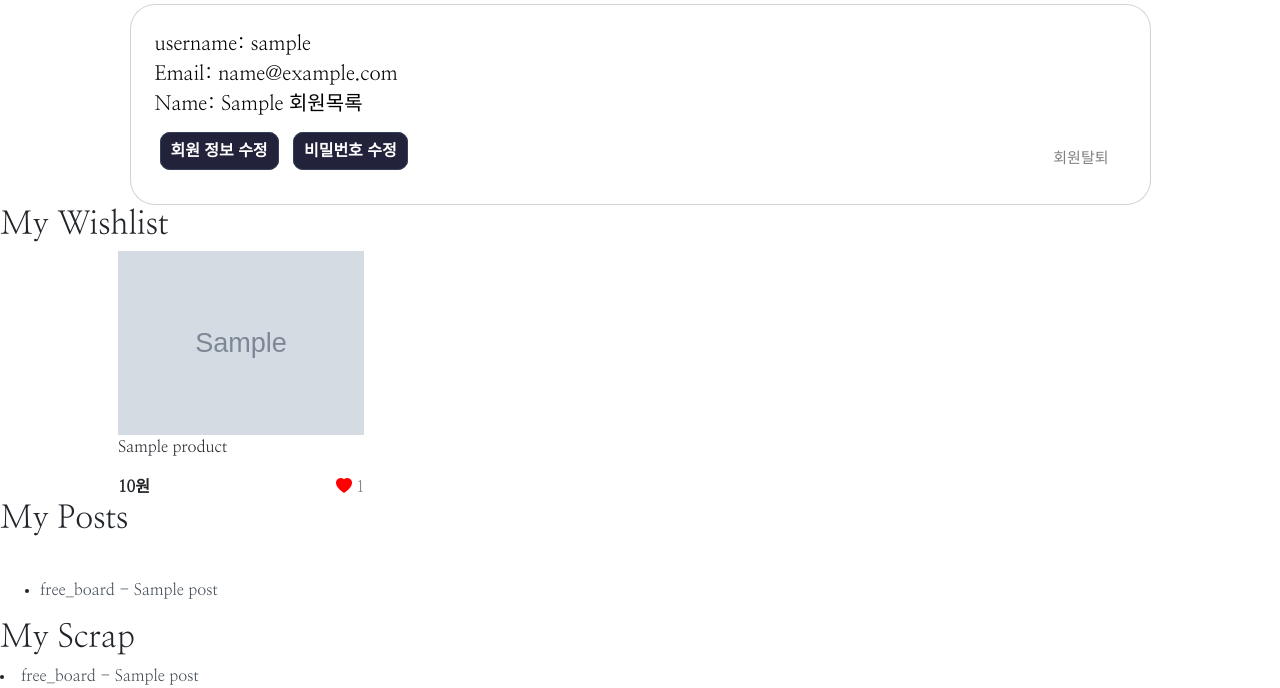
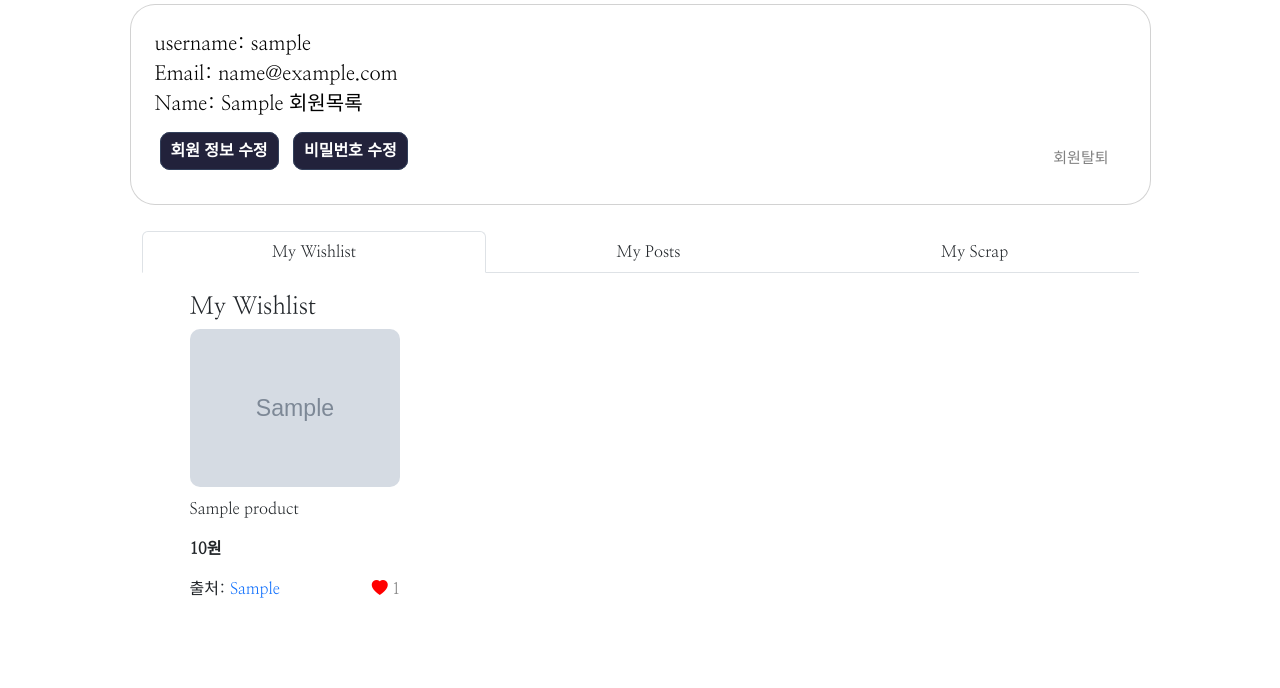
Before and after one commit to 2024-SoftwareProject/BE, a Django app: page /accounts/mypage/ in a window 1280 px wide. Shown: the part 196-884 px from the top of the page. After the commit the page ends 794 px from the top, so only its background shows below. Run offline with Django 5.2, Linux system fonts and the light colour scheme; a user stored in the database is signed in; tables that the repository leaves empty hold one stand-in row (values such as "Sample post"); grey boxes marked "Sample" are stand-in pictures; some libraries are stand-ins or nearby versions; some web fonts are replaced.

Commit message:
마이페이지 디자인

```diff
--- a/uPC_project/accounts_app/templates/accounts/mypage.html
+++ b/uPC_project/accounts_app/templates/accounts/mypage.html
@@ -38,25 +38,44 @@
   </div>
 </div>
 
-<h2>My Wishlist</h2>
+<div class="container h-100">
+  <div class="row d-flex justify-content-center align-items-center h-100">
+    <div class="col-lg0=-12 col-xl-11" style="margin-top: 10px;">
+      <div class="container">
+        <ul class="nav nav-tabs nav-fill" id="myTab" role="tablist">
+            <li class="nav-item" role="presentation">
+                <a class="nav-link active text-dark" id="tab1-tab" data-bs-toggle="tab" href="#tab1" role="tab" aria-controls="tab1" aria-selected="true">My Wishlist</a>
+            </li>
+            <li class="nav-item" role="presentation">
+                <a class="nav-link text-dark" id="tab2-tab" data-bs-toggle="tab" href="#tab2" role="tab" aria-controls="tab2" aria-selected="false">My Posts</a>
+            </li>
+            <li class="nav-item" role="presentation">
+                <a class="nav-link text-dark" id="tab3-tab" data-bs-toggle="tab" href="#tab3" role="tab" aria-controls="tab3" aria-selected="false">My Scrap</a>
+            </li>
+        </ul>
+        <div class="tab-content" id="myTabContent">
+            <div class="tab-pane fade show active" id="tab1" role="tabpanel" aria-labelledby="tab1-tab" style="margin-top: 20px;">
+              <div class="container px-5 mx-auto mt-20">
+                <h4>My Wishlist</h4>
+              </div>
+
                 {% if wishlist_products %}
-  <div class="container px-5 mx-auto mt-20" style="display: grid; grid-template-columns: repeat(4, 1fr); gap: 20px; ">
+                <div class="container px-5 mx-auto mt-20" style="display: grid; grid-template-columns: repeat(4, 1fr); gap: 20px; margin-bottom: 50px;">
                   {% for product in wishlist_products %}
                     <div>
-        <img src="{{ product.Pd_IMG }}" style="width: 100%; height: auto;" alt="Product Image">
-        <p>{{ product.Pd_Name }}</p>
+                      <img src="{{ product.Pd_IMG }}" style="width: 100%; height: auto; border-radius: 10px;" alt="Product Image">
+                      <p style="margin-top: 10px;">{{ product.Pd_Name }}</p>
+                      <p style="font-weight: bold;"> {{ product.Pd_Price }}원</p>
                       <div class="d-flex justify-content-between">
-          <div style="font-weight: bold;">{{ product.Pd_Price }}원</div>
+                        <div>출처: <a style="text-decoration-line: none;" href="{{ product.Pd_URL }}">{{ product.Pd_Market }}</a></div>
                         <form method="post" action="{% url 'accounts_app:remove_product_from_wishlist' product.Pd_IndexNumber %}">
                           {% csrf_token %}
                           {{ form.as_p }}
-
                           <button onclick="add(this.getAttribute('data-product-id'))" data-product-id="{{ product.Pd_IndexNumber }}" style="border: none; background-color: transparent; width:16px; height: 16px; display: inline-flex; padding: 0; margin-right:12px;">
                             <i id="heart-{{ product.Pd_IndexNumber }}" class="bi-heart-fill" style="font-size:16px; color: red; cursor: pointer;"></i>
                             <span style="color:gray; margin-left:4px;">{{ product.Pd_Count }}</span>
                         </button>
                         </form>
-
                     </div>
                   </div>
                   {% endfor %}
@@ -64,8 +83,10 @@
                 {% else %}
               <p>Your wishlist is empty.</p>
               {% endif %}
-
-<h2>My Posts</h2>
+            </div>
+            <div class="tab-pane fade" id="tab2" role="tabpanel" aria-labelledby="tab2-tab" style="margin-top: 20px;">
+                <h4>My Posts</h4>
+                <div>
                   {% if user.is_authenticated %}
                     {% if user.post_set.all %}
                       <ul>
@@ -91,8 +112,11 @@
                   {% else %}
                     <p>Please log in to view your posts.</p>
                   {% endif %}
-
-<h2>My Scrap</h2>
+                </div>
+            </div>
+            <div class="tab-pane fade" id="tab3" role="tabpanel" aria-labelledby="tab3-tab" style="margin-top: 20px;">
+                <h4>My Scrap</h4>
+                <div>
                   <table>
                       <tbody>
                           {% for post in user.scrap.posts.all %}
@@ -115,6 +139,14 @@
                           {% endfor %}
                       </tbody>
                   </table>
+                </div>
+            </div>
+        </div>
+    </div>
+
+    </div>
+  </div>
+</div>
 
 <script>
   function add(Pd_IndexNumber) {
```
Lines whose indentation alone changed are shown as unchanged.
